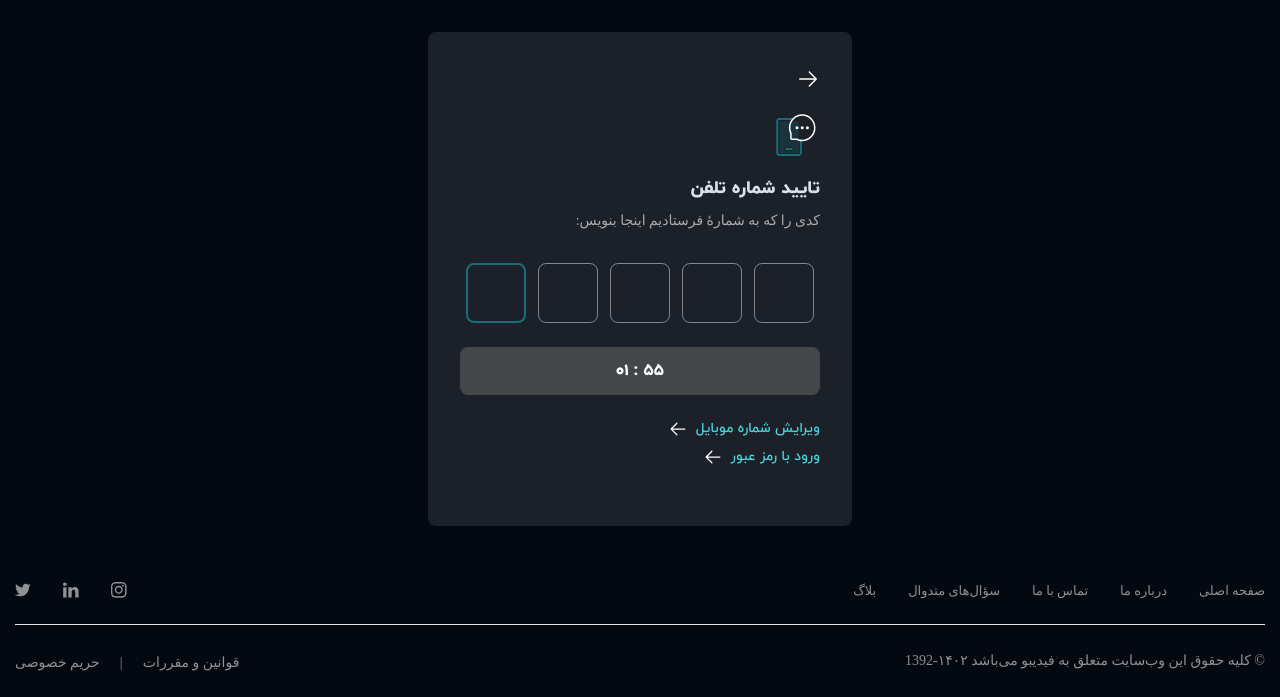
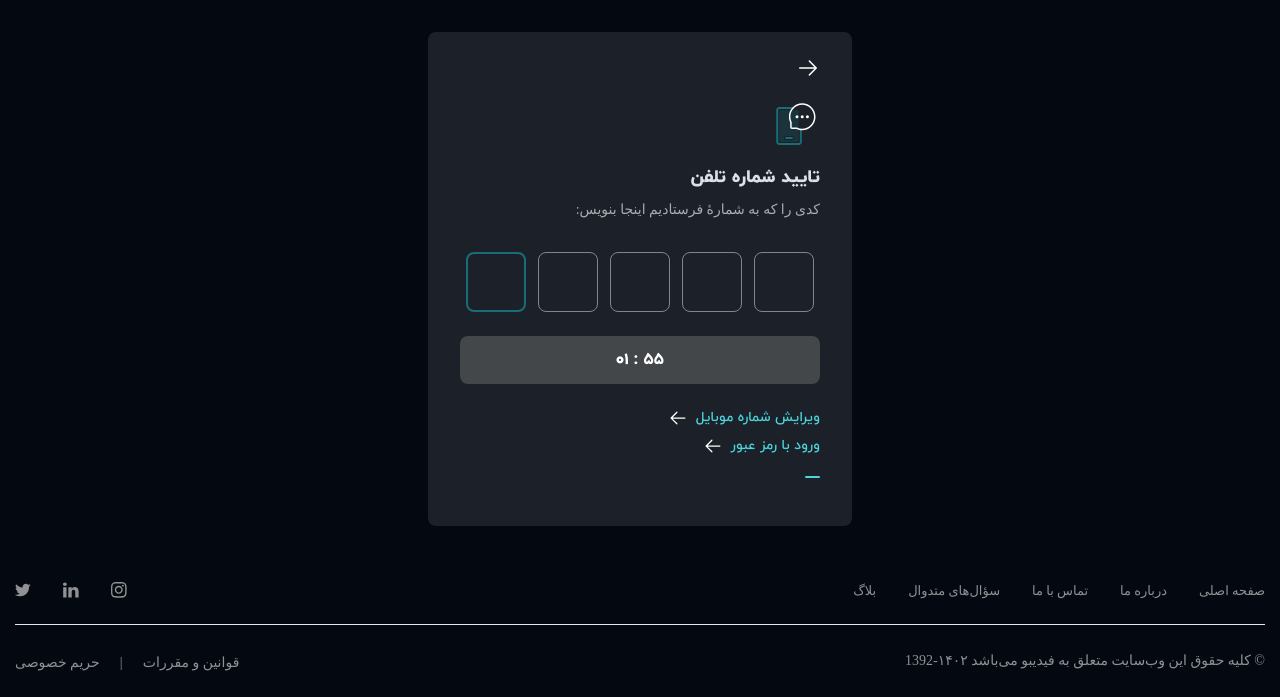
Before and after one commit to AliDeWeb/Fidibo, a plain HTML site: page Frontend/login_validation.html in a window 1280 px wide. Shown: the part 103-800 px from the top of the page. Drawn offline with Linux system fonts and the light colour scheme; a web font is replaced by a local one.

Commit message:
timer progress line added to login_validation.html

```diff
--- a/Frontend/login_validation.html
+++ b/Frontend/login_validation.html
@@ -219,6 +219,7 @@
                   </svg>
                 </a>
               </div>
+              <span id="progress-line" class="block mt-3 h-0.5 bg-[#4cd5dc] rounded"></span>
             </div>
           </form>
         </div>
--- a/Frontend/scripts/login_validation.js
+++ b/Frontend/scripts/login_validation.js
@@ -12,15 +12,21 @@ window.addEventListener(`load`, () => {
   const userPhoneNumberSelector = document.querySelector(`#user-phone-number`);
   userPhoneNumberSelector.innerHTML = getSearchURL(`ph`);
 
+  const progressLine = document.querySelector(`#progress-line`);
   const verificationInputSubmitBtn = document.querySelector(
     `#verification-input-submit-btn`
   );
   let minutes = 2;
   let seconds = 0;
+  let secondVal = minutes * 60 + seconds;
+  let counterVal = 0;
   verificationInputSubmitBtn.innerHTML = `${
     String(minutes).length > 1 ? minutes : `0${minutes}`
   } : ${String(seconds).length > 1 ? seconds : `0${seconds}`}`;
   let timer = setInterval(() => {
+    counterVal = counterVal + 1;
+    let progressPercent = (counterVal / secondVal) * 100;
+    progressLine.style = `width: ${progressPercent}%;`;
     if (seconds === 0) {
       seconds = 60;
       minutes -= 1;
@@ -85,6 +91,7 @@ window.addEventListener(`load`, () => {
         verificationInputSubmitBtn.classList.add(`text-gray-900`);
         verificationInputSubmitBtn.removeAttribute(`disabled`);
         verificationInputSubmitBtn.innerHTML = ` تایید `;
+        progressLine.style = `width: 100%;`;
       }
     });
   });
```
Also changed, not shown: Frontend/styles/login_validation.css.
